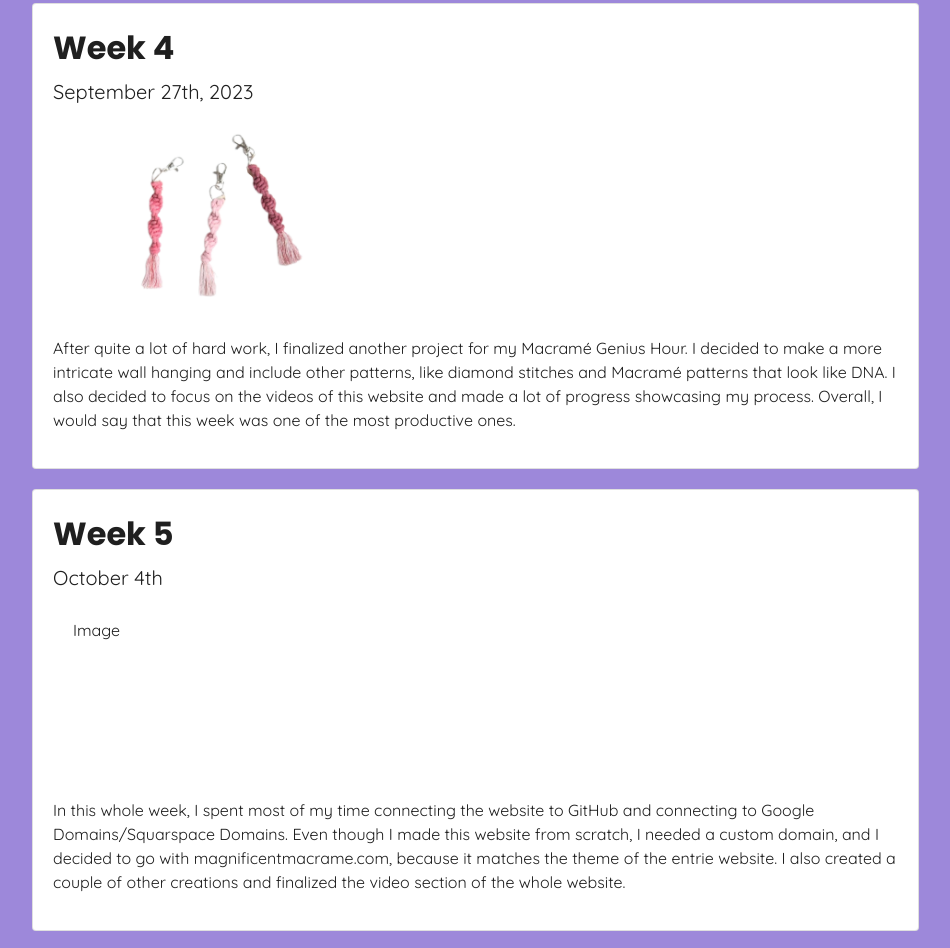
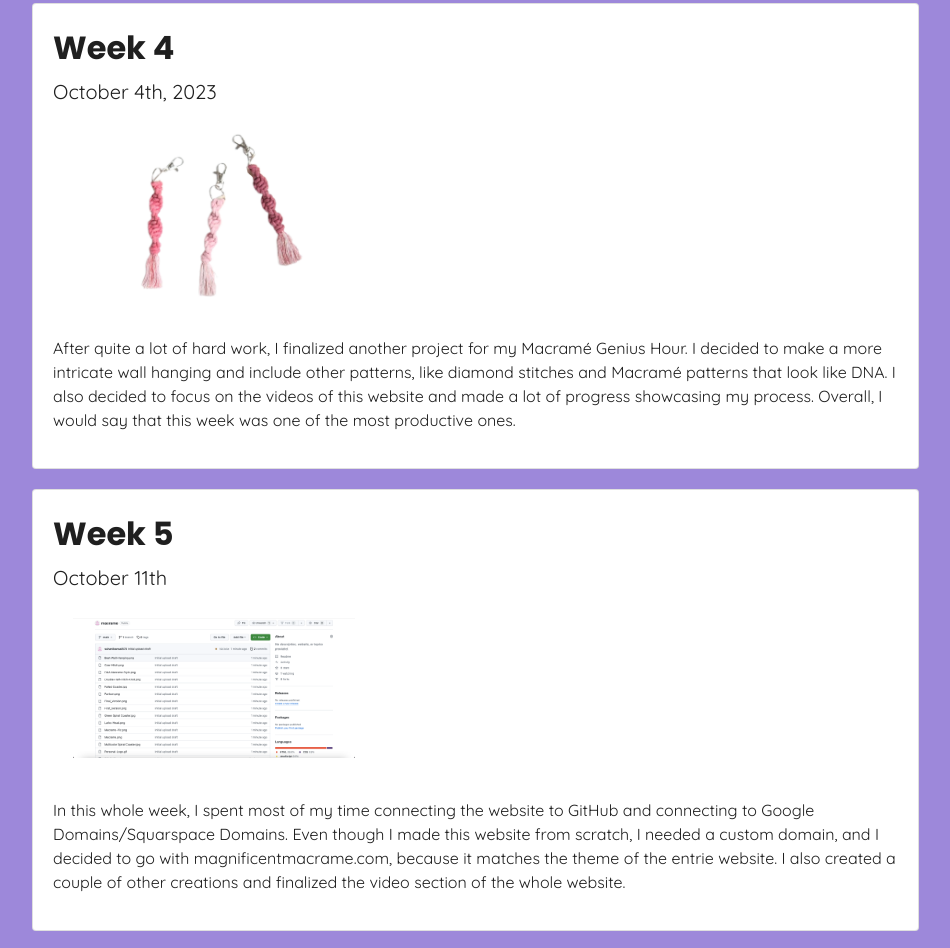
Before and after one commit to suhanibansal870/macrame, a plain HTML site: page blog.html in a window 1280 px wide. Shown: the part 1827-2775 px from the top of the page, without its empty margins (17-967 px from the left). Drawn offline with nearby package versions, Linux system fonts and the light colour scheme.

Commit message:
Update blog.html

```diff
--- a/blog.html
+++ b/blog.html
@@ -167,35 +167,35 @@
           </div>
           <div class="card">
             <h2> Week 2</h2>
-            <h5>September 13th, 2023 </h5>
+            <h5>September 20th, 2023 </h5>
             <div class="fakeimg" style="height:200px;"><img src="Larks-Head.png"style = "width:25%; padding-right:5%;" alt=""><img src = "Cow-Hitch.png" style= "width:25%; padding-right:5%"> <img src = "Square-Knot.png" style= "width:15%;  padding-right:5%"> <img src = "Double-Half-Hitch-Knot.png" style= "width:25%;"></div>
             <br>
             <p>This week was focuesd on making another creation that was a little more difficult compared to making a coaster. This whole week was dedicated to making a simple Macramé wall hanging. As a beginner to this beautiful art form, I was able to learn three different kinds of knots in this whole process; the lark's head/cow hitch knot, the square knot (something that is very important in a lot of Macramé project), and the double half hitch knot. The lark's head/cow hitch knot was used to hold all of the strings in place and the square knots and double half hitch knots were used to make the patterns and designs. This process was very difficult for me at first, but I eventually got the hang of it. I can most definetely say that within the first two weeks, I drastically improved. </p>
           </div>
           <div class="card">
             <h2> Week 3</h2>
-            <h5>September 20th, 2023</h5>
+            <h5>September 27th, 2023</h5>
             <div class="fakeimg" style="height:200px;"><img src="Week-3-img.gif"style = "width:35%; padding-right:5%;" alt=""><img src = "Rectangular Coaster.jpg" style= "width:18%; padding-right:5%"> <img src = "Multicolor Spiral Coaster.jpg" style= "width:15%;"></div>
             <p>Since this week represented the end of the first half of Genius Hour, I made sure to use this time to think about what my end goal truly is. If I were to be honest, Macramé is a lot harder than I thought it would be, and I do not believe I made as many creations as I was hoping to make. However, my final goal was set to making two wall hangings and a lot of coasters. Aditionally, I added a lot to the layout and desiging of the website by making sure that the website was as responsive as possible on all devices. I coded the website to include a warning message that recommends switching devices if you are on a device that is not a desktop or a laptop so that everyone can ge tthe best website experience.</p>
           </div>
           <div class="card">
             <h2> Week 4</h2>
-            <h5>September 27th, 2023</h5>
+            <h5>October 4th, 2023</h5>
             <div class="fakeimg" style="height:200px;"><img src="DNA Macrame Style.png" style = "width:35%;" alt=""></div>
             <br>
             <p>After quite a lot of hard work, I finalized another project for my Macramé Genius Hour. I decided to make a more intricate wall hanging and include other patterns, like diamond stitches and Macramé patterns that look like DNA. I also decided to focus on the videos of this website and made a lot of progress showcasing my process. Overall, I would say that this week was one of the most productive ones. </p>
           </div>
           <div class="card">
             <h2> Week 5</h2>
-            <h5>October 4th</h5>
-            <div class="fakeimg" style="height:200px;">Image</div>
+            <h5>October 11th</h5>
+            <div class="fakeimg" style="height:200px;"><img src="GitHub.png" style = "width:35%;" alt=""></div>
             <p>In this whole week, I spent most of my time connecting the website to GitHub and connecting to Google Domains/Squarspace Domains. Even though I made this website from scratch, I needed a custom domain, and I decided to go with magnificentmacrame.com, because it matches the theme of the entrie website. I also created a couple of other creations and finalized the video section of the whole website.</p>
           </div>
           <div class="card">
             <h2> Week 6</h2>
-            <h5>October 4th</h5>
-            <div class="fakeimg" style="height:200px;">Image</div>
-            <p>Some text..</p>
+            <h5>October 18th</h5>
+            <div class="fakeimg" style="height:200px;"><img src="Home.png" style = "width:35%" alt=""></div>
+            <p>This whole week was dedicated to the final touches of the Genius Hour website, and was also dedicated to makeing the perfect presentation for my project. I also made my final creation and finalized my entire project. Overall, I am proud of myself for compelting this project. There are still quite a few things that can be added to amek this project even better, but I thing that this journey has been amazing.</p>
           </div>
         </div>
         <div class="rightcolumn">
```
